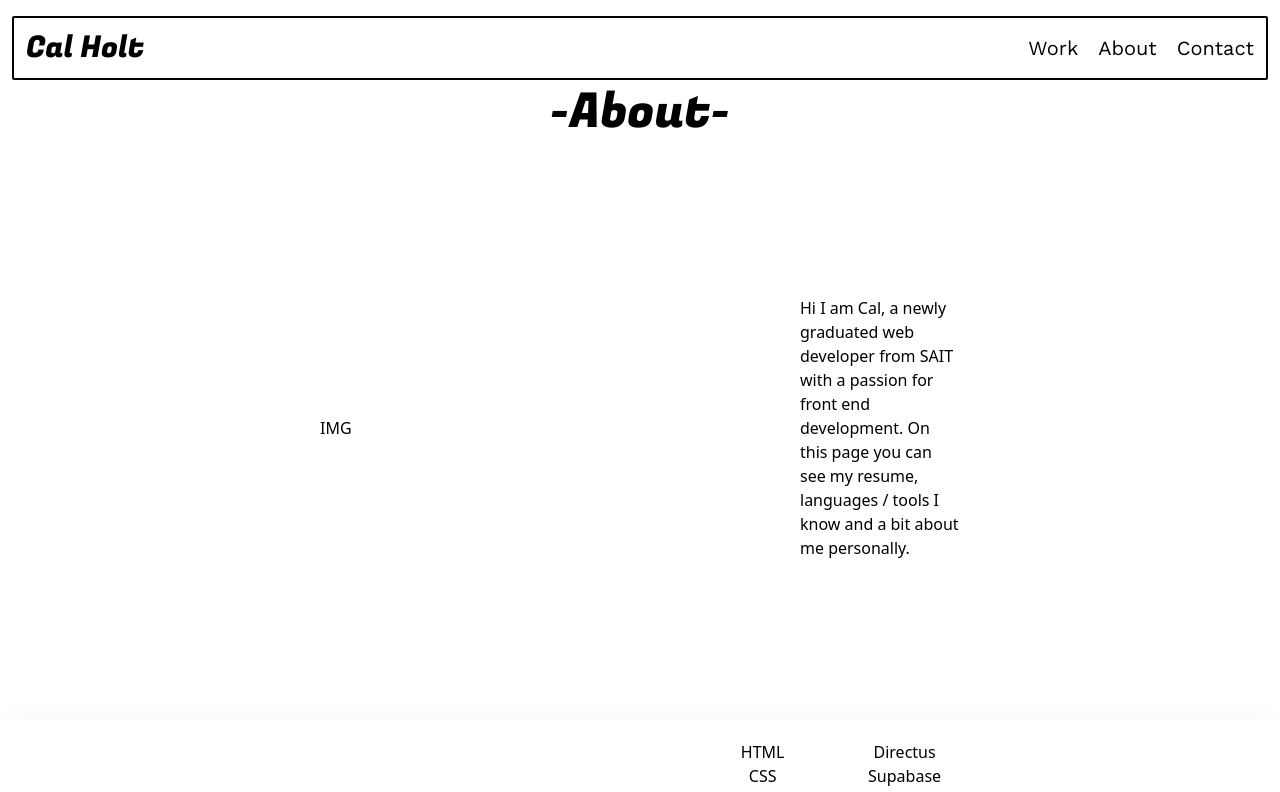
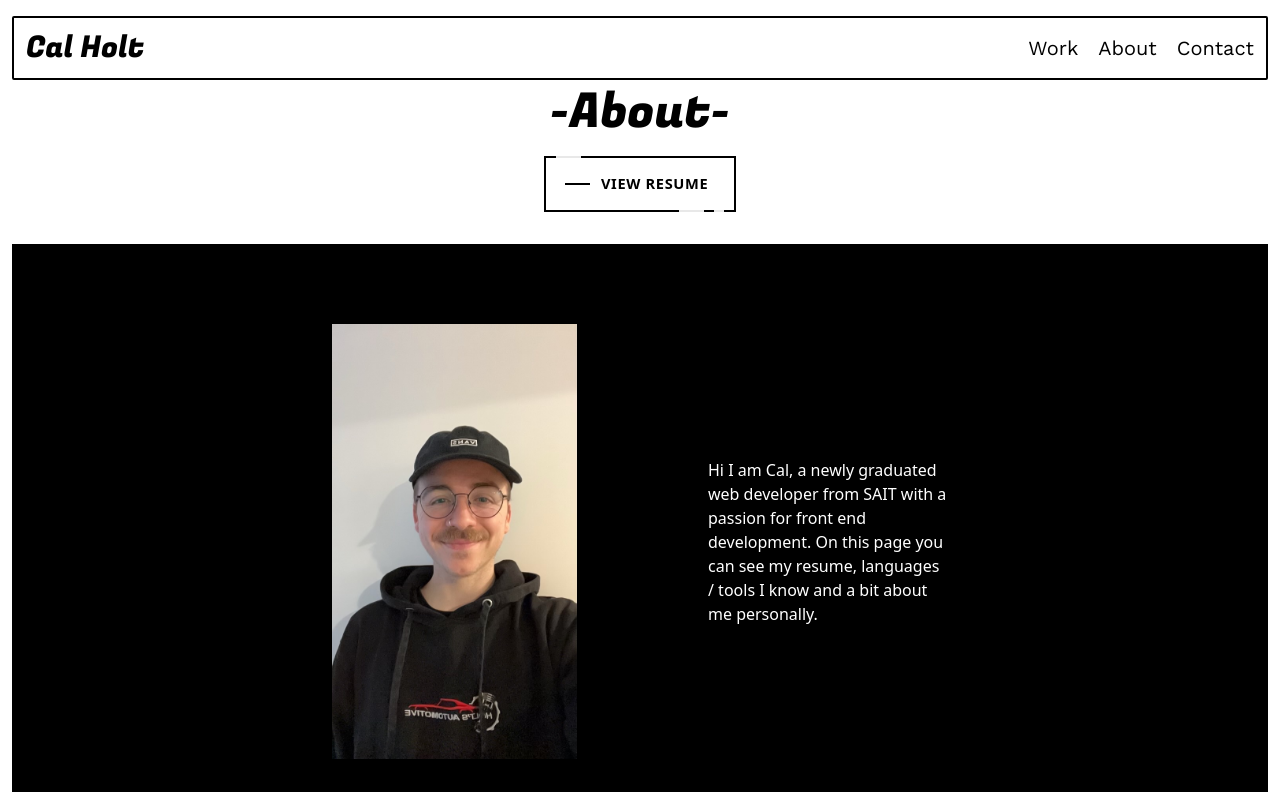
Before and after one commit to CalHolt/portfolio, a SvelteKit app: page /about in a window 1280 px wide. Shown: the top 792 px of the page. Built offline with nearby package versions, Linux system fonts and the light colour scheme.

Commit message:
added image to about page, styled about

```diff
--- /dev/null
+++ b/src/lib/components/DownloadButton.svelte
@@ -0,0 +1,112 @@
+<a class="fancy" href="https://docs.google.com/document/d/1aUwyl37Srk6NBnxxgvdx57OZH8Ny7MgwWRmpfHu-K8A/edit?usp=sharing">
+  <span class="top-key"></span>
+  <span class="text">View Resume</span>
+  <span class="bottom-key-1"></span>
+  <span class="bottom-key-2"></span>
+</a>
+<style>
+  .fancy {
+ background-color: transparent;
+ border: 2px solid #000;
+ border-radius: 0;
+ box-sizing: border-box;
+ color: #fff;
+ cursor: pointer;
+ display: inline-block;
+ float: right;
+ font-weight: 700;
+ letter-spacing: 0.05em;
+ margin: 0;
+ outline: none;
+ overflow: visible;
+ padding: 1.25em 2em;
+ position: relative;
+ text-align: center;
+ text-decoration: none;
+ text-transform: none;
+ transition: all 0.3s ease-in-out;
+ user-select: none;
+ font-size: 13px;
+}
+
+.fancy::before {
+ content: " ";
+ width: 1.5625rem;
+ height: 2px;
+ background: black;
+ top: 50%;
+ left: 1.5em;
+ position: absolute;
+ transform: translateY(-50%);
+ transform-origin: center;
+ transition: background 0.3s linear, width 0.3s linear;
+}
+
+.fancy .text {
+ font-size: 1.125em;
+ line-height: 1.33333em;
+ padding-left: 2em;
+ display: block;
+ text-align: left;
+ transition: all 0.3s ease-in-out;
+ text-transform: uppercase;
+ text-decoration: none;
+ color: black;
+}
+
+.fancy .top-key {
+ height: 2px;
+ width: 1.5625rem;
+ top: -2px;
+ left: 0.625rem;
+ position: absolute;
+ background: #e8e8e8;
+ transition: width 0.5s ease-out, left 0.3s ease-out;
+}
+
+.fancy .bottom-key-1 {
+ height: 2px;
+ width: 1.5625rem;
+ right: 1.875rem;
+ bottom: -2px;
+ position: absolute;
+ background: #e8e8e8;
+ transition: width 0.5s ease-out, right 0.3s ease-out;
+}
+
+.fancy .bottom-key-2 {
+ height: 2px;
+ width: 0.625rem;
+ right: 0.625rem;
+ bottom: -2px;
+ position: absolute;
+ background: #e8e8e8;
+ transition: width 0.5s ease-out, right 0.3s ease-out;
+}
+
+.fancy:hover {
+ color: white;
+ background: black;
+}
+
+.fancy:hover::before {
+ width: 0.9375rem;
+ background: white;
+}
+
+.fancy:hover .text {
+ color: white;
+ padding-left: 1.5em;
+}
+
+.fancy:hover .top-key {
+ left: -2px;
+ width: 0px;
+}
+
+.fancy:hover .bottom-key-1,
+ .fancy:hover .bottom-key-2 {
+ right: 0;
+ width: 0;
+}
+</style>
--- a/src/lib/components/NavBar.svelte
+++ b/src/lib/components/NavBar.svelte
@@ -1,4 +1,4 @@
-<div class="flex justify-between p-3 items-center sticky top-4 m-3 rounded-sm border-black border-solid border-2">
+<div class="absolute flex justify-between p-3 items-center sticky top-4 m-3 rounded-sm border-black border-solid border-2 bg-white">
   <div>
     <span class="text-3xl"><a href="/">Cal Holt</a></span>
   </div>
--- a/src/lib/components/SocialBar.svelte
+++ b/src/lib/components/SocialBar.svelte
@@ -5,18 +5,18 @@
       </path>
     </svg>
   </a>
-  <a class="social-link2" href="/">
+  <a class="social-link2" href="https://github.com/CalHolt">
     <svg viewBox="0 0 496 512" height="1em" fill="#fff" xmlns="http://www.w3.org/2000/svg">
       <path d="M165.9 397.4c0 2-2.3 3.6-5.2 3.6-3.3.3-5.6-1.3-5.6-3.6 0-2 2.3-3.6 5.2-3.6 3-.3 5.6 1.3 5.6 3.6zm-31.1-4.5c-.7 2 1.3 4.3 4.3 4.9 2.6 1 5.6 0 6.2-2s-1.3-4.3-4.3-5.2c-2.6-.7-5.5.3-6.2 2.3zm44.2-1.7c-2.9.7-4.9 2.6-4.6 4.9.3 2 2.9 3.3 5.9 2.6 2.9-.7 4.9-2.6 4.6-4.6-.3-1.9-3-3.2-5.9-2.9zM244.8 8C106.1 8 0 113.3 0 252c0 110.9 69.8 205.8 169.5 239.2 12.8 2.3 17.3-5.6 17.3-12.1 0-6.2-.3-40.4-.3-61.4 0 0-70 15-84.7-29.8 0 0-11.4-29.1-27.8-36.6 0 0-22.9-15.7 1.6-15.4 0 0 24.9 2 38.6 25.8 21.9 38.6 58.6 27.5 72.9 20.9 2.3-16 8.8-27.1 16-33.7-55.9-6.2-112.3-14.3-112.3-110.5 0-27.5 7.6-41.3 23.6-58.9-2.6-6.5-11.1-33.3 2.6-67.9 20.9-6.5 69 27 69 27 20-5.6 41.5-8.5 62.8-8.5s42.8 2.9 62.8 8.5c0 0 48.1-33.6 69-27 13.7 34.7 5.2 61.4 2.6 67.9 16 17.7 25.8 31.5 25.8 58.9 0 96.5-58.9 104.2-114.8 110.5 9.2 7.9 17 22.9 17 46.4 0 33.7-.3 75.4-.3 83.6 0 6.5 4.6 14.4 17.3 12.1C428.2 457.8 496 362.9 496 252 496 113.3 383.5 8 244.8 8zM97.2 352.9c-1.3 1-1 3.3.7 5.2 1.6 1.6 3.9 2.3 5.2 1 1.3-1 1-3.3-.7-5.2-1.6-1.6-3.9-2.3-5.2-1zm-10.8-8.1c-.7 1.3.3 2.9 2.3 3.9 1.6 1 3.6.7 4.3-.7.7-1.3-.3-2.9-2.3-3.9-2-.6-3.6-.3-4.3.7zm32.4 35.6c-1.6 1.3-1 4.3 1.3 6.2 2.3 2.3 5.2 2.6 6.5 1 1.3-1.3.7-4.3-1.3-6.2-2.2-2.3-5.2-2.6-6.5-1zm-11.4-14.7c-1.6 1-1.6 3.6 0 5.9 1.6 2.3 4.3 3.3 5.6 2.3 1.6-1.3 1.6-3.9 0-6.2-1.4-2.3-4-3.3-5.6-2z">
       </path>
     </svg> </a>
-  <a class="social-link3" href="/">
+  <a class="social-link3" href="discordapp.com/users/">
     <svg style="color: white" xmlns="http://www.w3.org/2000/svg" width="16" height="16" fill="currentColor" class="bi bi-discord" viewBox="0 0 16 16">
       <path d="M13.545 2.907a13.227 13.227 0 0 0-3.257-1.011.05.05 0 0 0-.052.025c-.141.25-.297.577-.406.833a12.19 12.19 0 0 0-3.658 0 8.258 8.258 0 0 0-.412-.833.051.051 0 0 0-.052-.025c-1.125.194-2.22.534-3.257 1.011a.041.041 0 0 0-.021.018C.356 6.024-.213 9.047.066 12.032c.001.014.01.028.021.037a13.276 13.276 0 0 0 3.995 2.02.05.05 0 0 0 .056-.019c.308-.42.582-.863.818-1.329a.05.05 0 0 0-.01-.059.051.051 0 0 0-.018-.011 8.875 8.875 0 0 1-1.248-.595.05.05 0 0 1-.02-.066.051.051 0 0 1 .015-.019c.084-.063.168-.129.248-.195a.05.05 0 0 1 .051-.007c2.619 1.196 5.454 1.196 8.041 0a.052.052 0 0 1 .053.007c.08.066.164.132.248.195a.051.051 0 0 1-.004.085 8.254 8.254 0 0 1-1.249.594.05.05 0 0 0-.03.03.052.052 0 0 0 .003.041c.24.465.515.909.817 1.329a.05.05 0 0 0 .056.019 13.235 13.235 0 0 0 4.001-2.02.049.049 0 0 0 .021-.037c.334-3.451-.559-6.449-2.366-9.106a.034.034 0 0 0-.02-.019Zm-8.198 7.307c-.789 0-1.438-.724-1.438-1.612 0-.889.637-1.613 1.438-1.613.807 0 1.45.73 1.438 1.613 0 .888-.637 1.612-1.438 1.612Zm5.316 0c-.788 0-1.438-.724-1.438-1.612 0-.889.637-1.613 1.438-1.613.807 0 1.451.73 1.438 1.613 0 .888-.631 1.612-1.438 1.612Z" fill="white">
       </path>
     </svg>
   </a>
-  <a class="social-link4" href="/">
+  <a class="social-link4" href="https://www.linkedin.com/in/cal-holt-107572291/">
     <svg fill="#fff" viewBox="0 0 448 512" height="1em" xmlns="http://www.w3.org/2000/svg">
       <path d="M100.28 448H7.4V148.9h92.88zM53.79 108.1C24.09 108.1 0 83.5 0 53.8a53.79 53.79 0 0 1 107.58 0c0 29.7-24.1 54.3-53.79 54.3zM447.9 448h-92.68V302.4c0-34.7-.7-79.2-48.29-79.2-48.29 0-55.69 37.7-55.69 76.7V448h-92.78V148.9h89.08v40.8h1.3c12.4-23.5 42.69-48.3 87.88-48.3 94 0 111.28 61.9 111.28 142.3V448z">
       </path>
--- a/src/routes/about/+page.svelte
+++ b/src/routes/about/+page.svelte
@@ -1,17 +1,22 @@
 <script>
   import NavBar from "../../lib/components/NavBar.svelte";
   import SocialBar from "../../lib/components/SocialBar.svelte";
+  import DownloadButton from "../../lib/components/DownloadButton.svelte";
 </script>
 <NavBar />
 <h1 class="text-center text-5xl">-About-</h1>
-<div class="sm:flex-row  flex flex-col justify-between items-center py-40 p-5 sm:px-40 lg:px-80">
+<div class=" flex p-5 justify-center">
+  <DownloadButton />
+</div>
+<div class="sm:flex-row bg-black text-white m-3 flex flex-col justify-between items-center gap-10 py-10 sm:py-20 sm:px-40 lg:px-80">
   <div>
-    IMG
+    <img class="hero" src="../images/myimage.jpeg" alt="me">
   </div>
-  <div id="card" class="w-40">
+  <div id="card" class="w-40 lg:w-60">
     <p>Hi I am Cal, a newly graduated web developer from SAIT with a passion for front end development. On this page you can see my resume, languages / tools I know and a bit about me personally.</p>
   </div>
 </div>
+
 <div class="sm:flex-row gap-5 flex flex-col justify-between items-center p-5 sm:px-40 lg:px-80 shadow shadow-2xl">
  <div class="align-center ">
     <h2 class="text-3xl">Languages and Tools</h2>
@@ -37,18 +42,9 @@
     <li>NPM</li>
   </ul>
  </div>
-
  </div>
 </div>
 
-<div>
-  <div>
-    <span>Music I Love</span>
-  </div>
-<div>
-  <iframe title="spotify" style="border-radius:12px" src="https://open.spotify.com/embed/playlist/5GSE3gz9ZGDesTJw8hMSUw?utm_source=generator&theme=0" width="100%" height="352" frameBorder="0" allowfullscreen="" allow="autoplay; clipboard-write; encrypted-media; fullscreen; picture-in-picture" loading="lazy"></iframe>
-</div>
-</div>
 <footer class="bg-black p-5 flex content-center items-center">
   <SocialBar />
 </footer>
@@ -56,4 +52,8 @@
   h1, h2 {
     font-family: 'Fugaz One', sans-serif;
   }
+  .hero {
+    height: 435px;
+    width: 245px;
+  }
 </style>
```
Also changed, not shown: src/lib/components/Card.svelte (added), static/images/myimage.jpeg (added).
